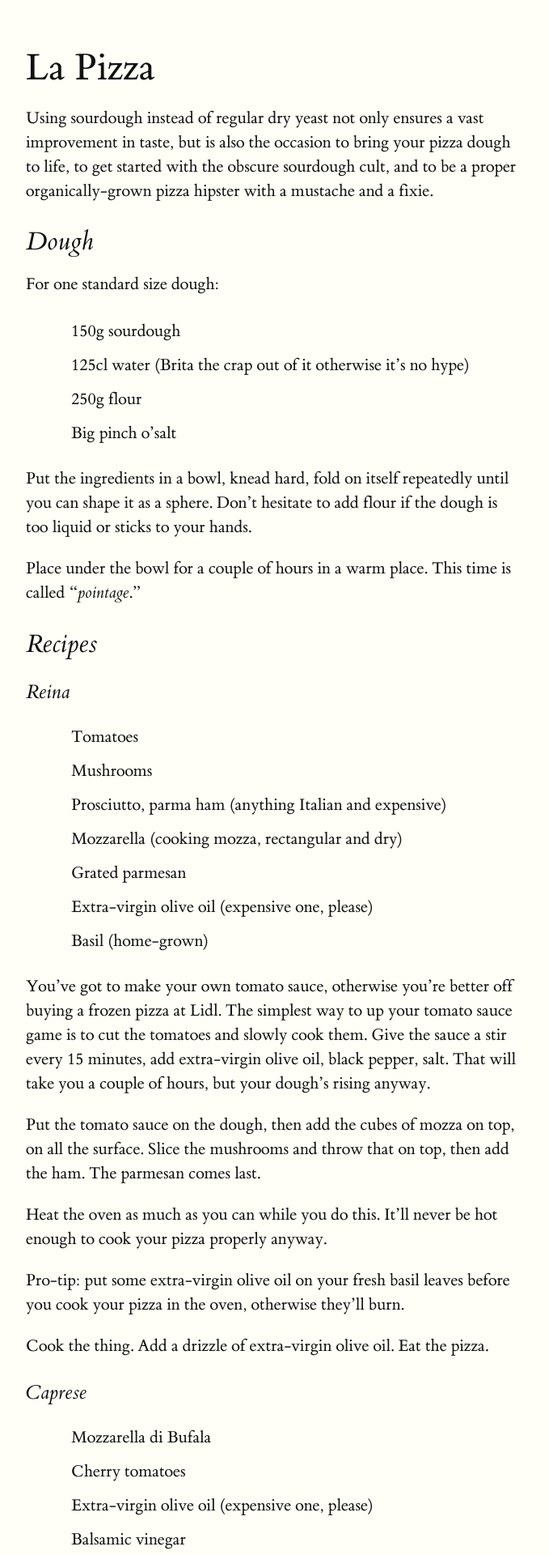
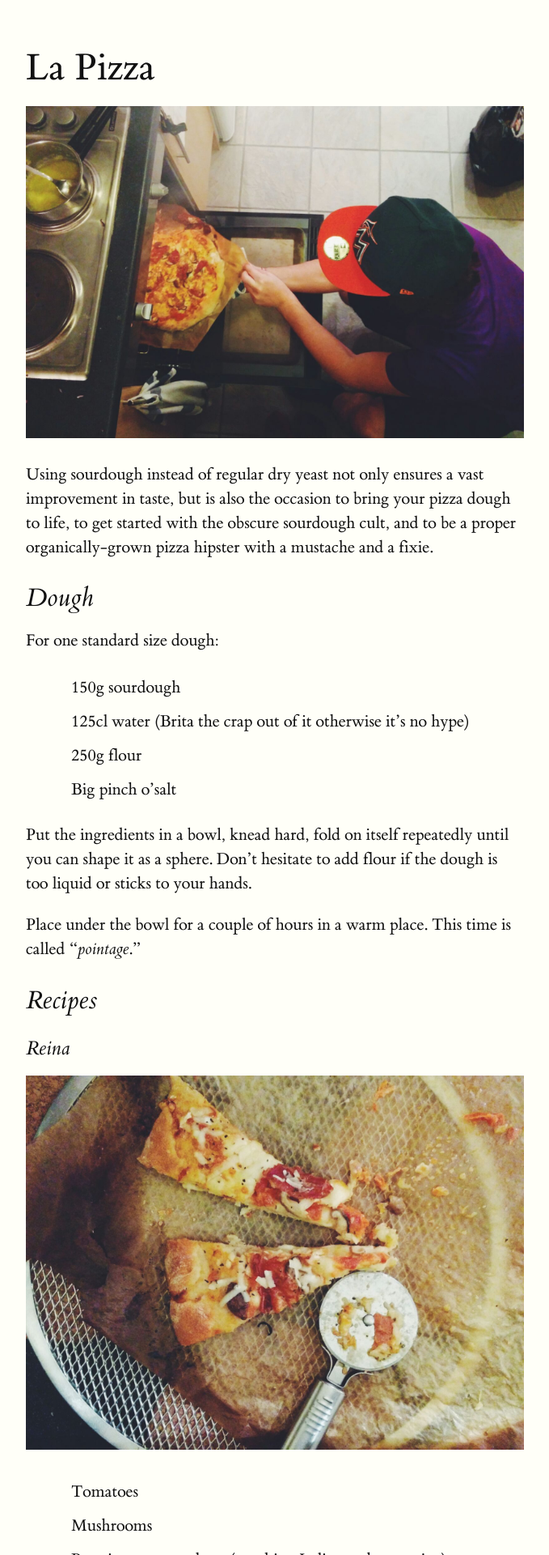
Before and after one commit to feston/recettes, a Jekyll site: the page built from pizza.md, in a window 1280 px wide. Shown: the top 1920 px of the page at 81% size, without its empty margins (128-807 px from the left). Built offline with Jekyll 4.4.1, drawn with Linux system fonts in a browser that asks for light colours.

Commit message:
Photos oui oui oui oui

```diff
--- a/pizza.md
+++ b/pizza.md
@@ -4,6 +4,8 @@ title: pizza
 ---
 
 # La Pizza
+
+![](img/four.jpg)
 
 Using sourdough instead of regular dry yeast not only ensures a vast improvement in taste, but is also the occasion to bring your pizza dough to life, to get started with the obscure sourdough cult, and to be a proper organically-grown pizza hipster with a mustache and a fixie.
 
@@ -23,6 +25,8 @@ Place under the bowl for a couple of hours in a warm place. This time is called
 ## Recipes
 
 ### Reina
+
+![reina](img/reine.jpg)
 
 * Tomatoes
 * Mushrooms
```
Also changed, not shown: other parts of pizza.md (+2 -0 lines), img/betterave.jpg (added), img/bizkit.jpg (deleted), img/bizkit.svg (deleted), img/caprese.jpg (added), img/four.jpg (added), img/reine.jpg (added), 5 other files.
